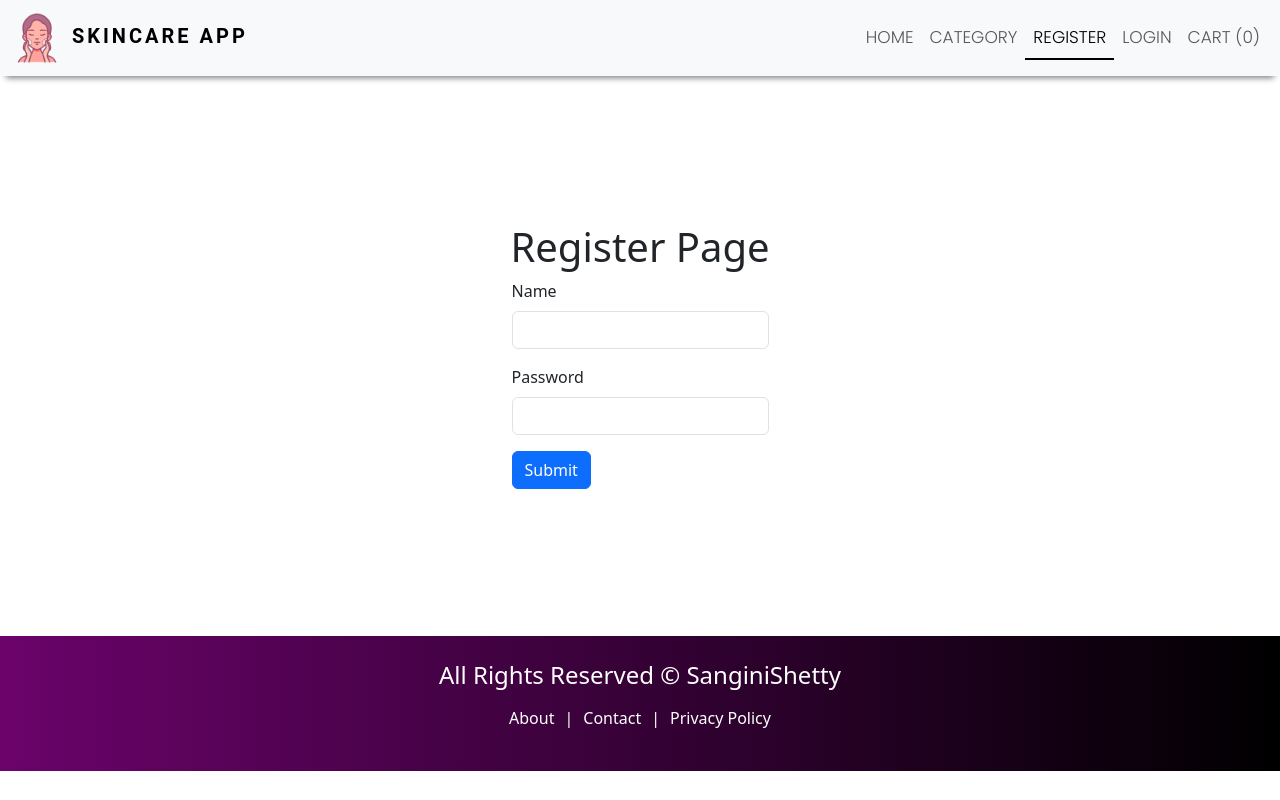
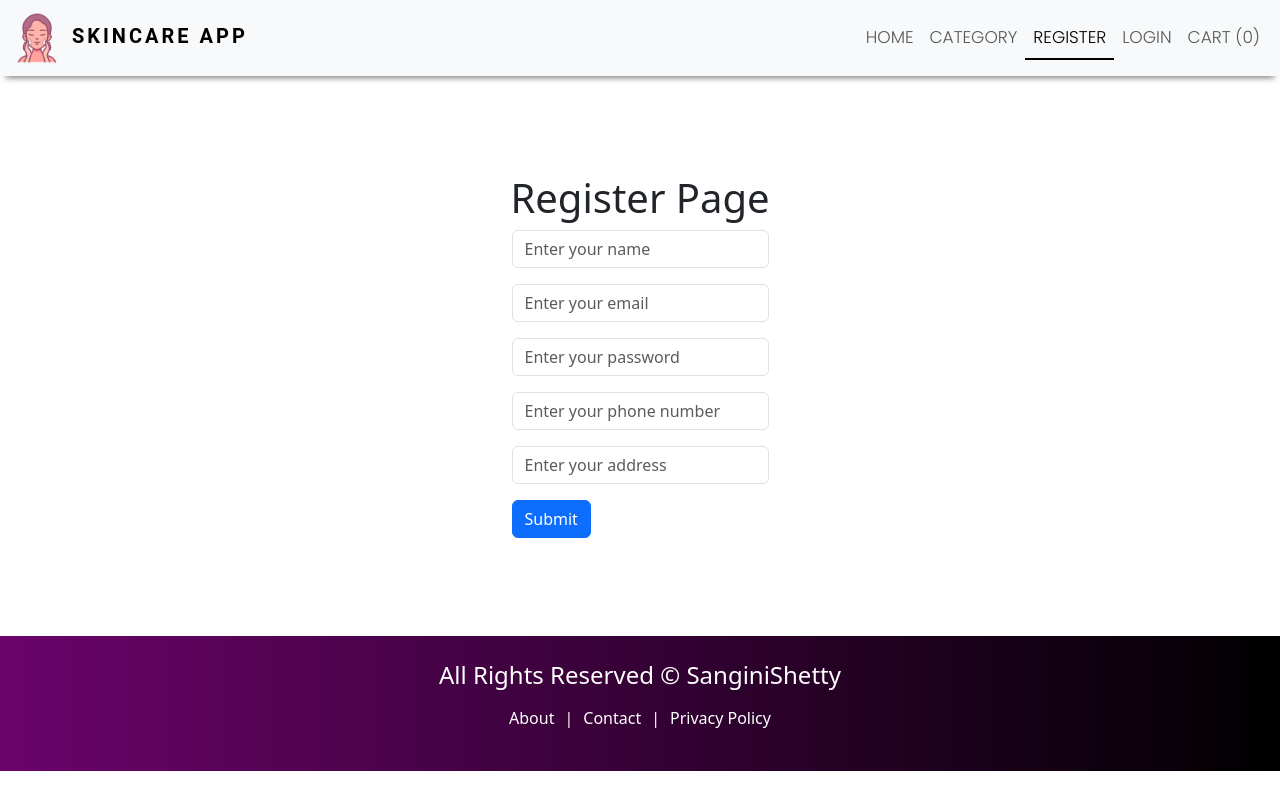
Before and after one commit to SanginiShetty/Skincare, a React (Create React App) app in the folder client/: page /register in a window 1280 px wide. Built offline with nearby package versions, Linux system fonts and the light colour scheme; a web font is replaced by a local one.

Commit message:
register form

```diff
--- a/client/src/pages/Auth/Register.js
+++ b/client/src/pages/Auth/Register.js
@@ -1,30 +1,71 @@
-import React from "react";
+import React, {useState} from "react";
 import Layout from "../../components/layout/Layout";
 
 const Register = () => {
+  const {name, setName} = useState("")
+  const {email, setEmail} = useState("")
+  const {password, setPassword} = useState("")
+  const {phone, setPhone} = useState("")
+  const {address, setAddress} = useState("")
+
   return (
     <Layout title="Register-Skincare App">
       <div className="register">
         <h1>Register Page</h1>
         <form>
           <div className="mb-3">
-            <label htmlFor="exampleInputName" className="form-label">
-              Name
-            </label>
             <input
               type="text"
+              value={name}
+              onChange = {(e)=> setName(e.target.value)}
               className="form-control"
               id="exampleInputEmail1"
+              placeholder="Enter your name"
+              required
             />
           </div>
           <div className="mb-3">
-            <label htmlFor="exampleInputPassword1" className="form-label">
-              Password
-            </label>
+            <input
+              type="email"
+              value={email}
+              onChange={(e) => setEmail(e.target.value)}
+              className="form-control"
+              id="exampleInputEmail1"
+              placeholder="Enter your email"
+              required
+            />
+          </div>
+          <div className="mb-3">
             <input
               type="password"
+              value={password}
+              onChange={(e) => setPassword(e.target.value)}
               className="form-control"
               id="exampleInputPassword1"
+              placeholder="Enter your password"
+              required
+            />
+          </div>
+          <div className="mb-3">
+            <input
+              type="text"
+              value={phone}
+              onChange={(e) => setPhone(e.target.value)}
+              className="form-control"
+              id="exampleInputEmail1"
+              placeholder="Enter your phone number"
+              required
+            />
+          </div>
+          <div className="mb-3">
+            <input
+              type="text"
+              value={address}
+              onChange={(e) => setAddress(e.target.value)}
+              className="form-control"
+              id="exampleInputEmail1"
+              placeholder="Enter your address"
+              required
             />
           </div>
           <button type="submit" className="btn btn-primary">
```
